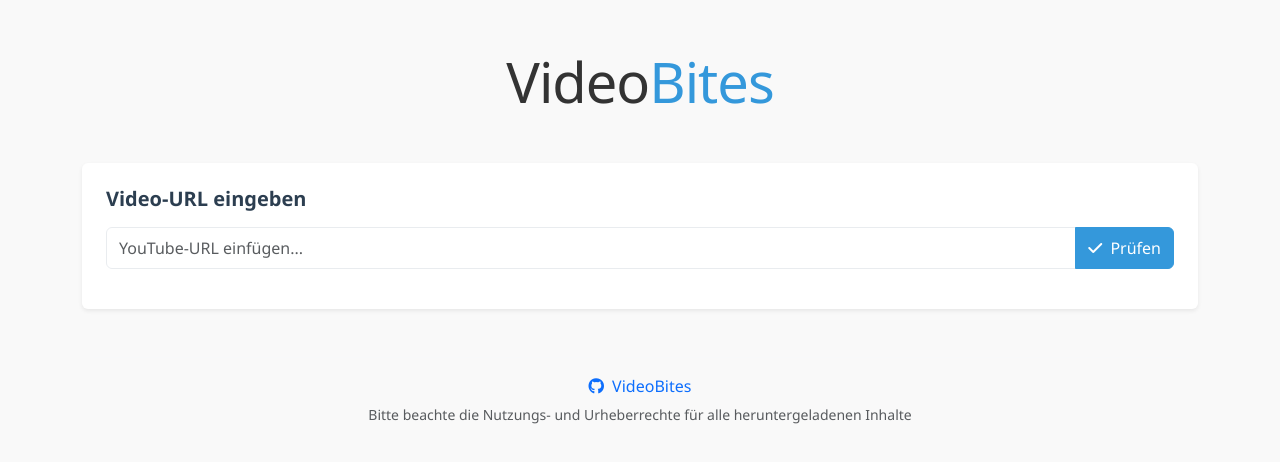
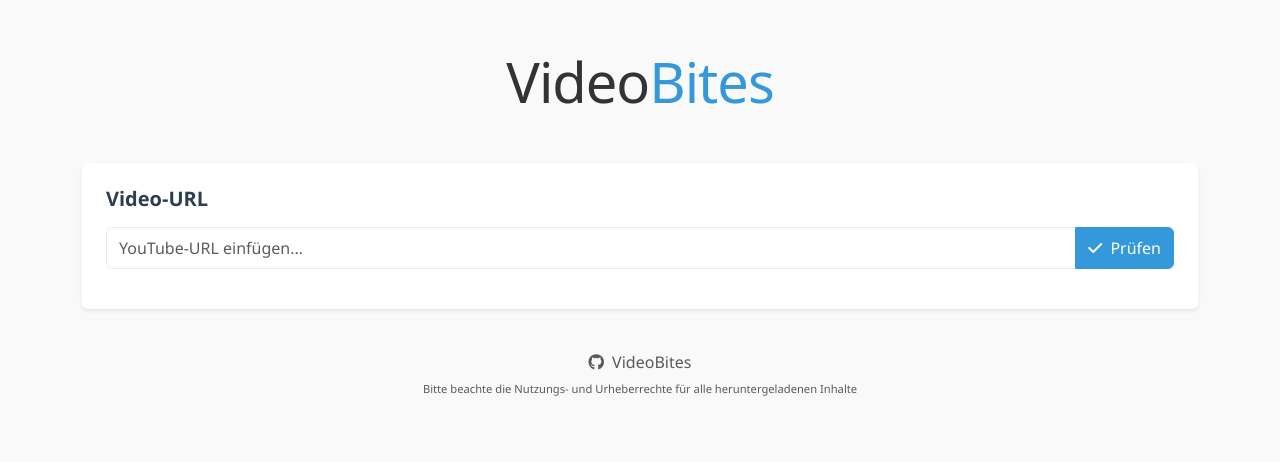
Before and after one commit to mgiesen/VideoBites, a plain HTML site: page frontend/index.html in a window 1280 px wide. Drawn offline with nearby package versions, Linux system fonts and the light colour scheme.

Commit message:
Kleine Design Optimierungen

```diff
--- a/frontend/index.html
+++ b/frontend/index.html
@@ -21,7 +21,7 @@
 				<!-- URL Input Section -->
 				<div class="card mb-4 shadow-sm" id="urlCard">
 					<div class="card-body">
-						<h2 class="card-title h5 mb-3">Video-URL eingeben</h2>
+						<h2 class="card-title h5 mb-3">Video-URL</h2>
 						<div class="input-group mb-3">
 							<input type="text" id="videoUrl" class="form-control" placeholder="YouTube-URL einfügen..." aria-label="YouTube-URL" />
 							<button class="btn btn-primary" type="button" id="checkUrlBtn"><i class="fas fa-check me-1"></i> Prüfen</button>
@@ -71,11 +71,11 @@
 					</div>
 				</div>
 
-				<!-- Segments Section (Hidden initially) -->
+				<!-- Segments (Hidden initially) -->
 				<div class="card mb-4 shadow-sm" id="segmentsCard" style="display: none">
 					<div class="card-body">
 						<div class="d-flex justify-content-between align-items-center mb-3" id="segmentsHeader">
-							<h2 class="card-title h5 mb-0">Segmente definieren</h2>
+							<h2 class="card-title h5 mb-0">Segmente</h2>
 							<button class="btn btn-sm btn-outline-primary" id="addSegmentBtn"><i class="fas fa-plus me-1"></i> Segment hinzufügen</button>
 						</div>
 
@@ -113,13 +113,13 @@
 				</div>
 			</main>
 
-			<footer class="text-center my-5">
+			<footer class="text-center my-2">
 				<div class="container">
 					<div class="py-3 border-top border-light">
 						<p class="mb-1">
-							<a href="https://github.com/mgiesen/VideoBites" class="text-decoration-none" target="_blank"> <i class="fab fa-github me-2"></i>VideoBites </a>
+							<a href="https://github.com/mgiesen/VideoBites" class="text-decoration-none text-muted" target="_blank"> <i class="fab fa-github me-2"></i>VideoBites </a>
 						</p>
-						<p class="small text-muted">Bitte beachte die Nutzungs- und Urheberrechte für alle heruntergeladenen Inhalte</p>
+						<p class="text-muted" style="font-size: 0.7rem">Bitte beachte die Nutzungs- und Urheberrechte für alle heruntergeladenen Inhalte</p>
 					</div>
 				</div>
 			</footer>
--- a/frontend/styles.css
+++ b/frontend/styles.css
@@ -124,7 +124,7 @@
 
 /* Segment Styles */
 .segment-item {
-	background-color: #e2f0f9;
+	background-color: var(--medium-gray);
 	border-radius: var(--border-radius);
 	padding: 1rem;
 	margin-bottom: 1rem;
```
